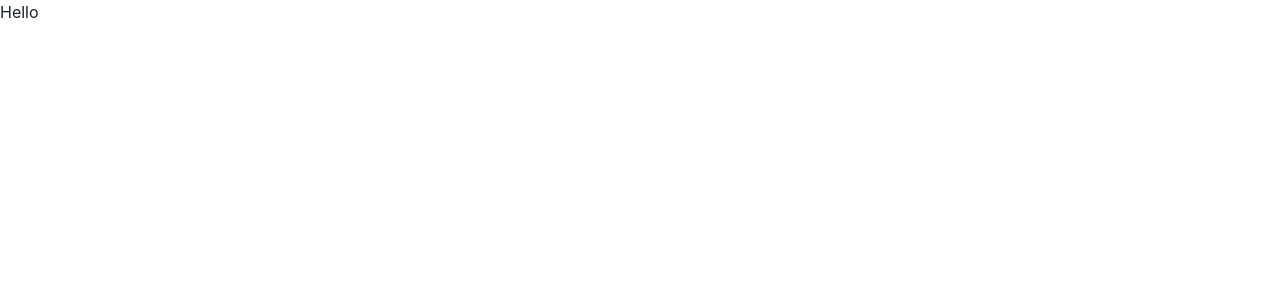
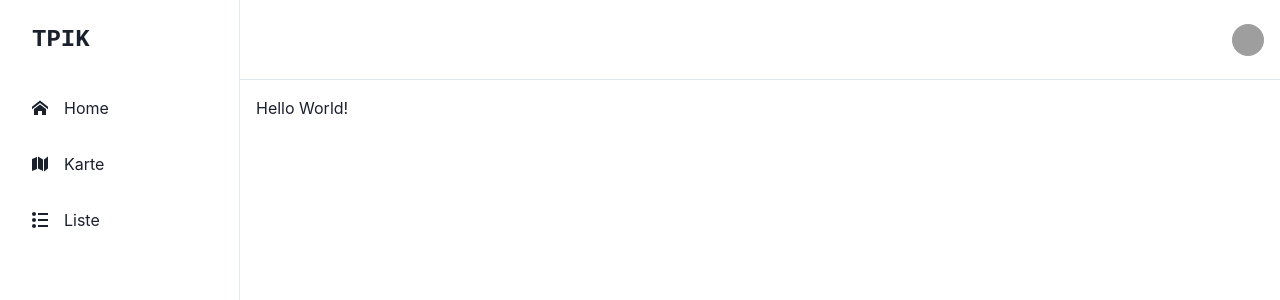
Before and after one commit to JonasDeipenbrock/thepeaksireached, a Next.js app: page / in a window 1280 px wide. Shown: the top 300 px of the page. Built offline with nearby package versions, Linux system fonts and the light colour scheme; grey boxes are pictures that could not be loaded.

Commit message:
adds basic navigation
Signed-off-by: Jonas Deipenbrock <jonas.deipenbrock@gmx.de>

```diff
--- a/package.json
+++ b/package.json
@@ -15,7 +15,8 @@
     "framer-motion": "^6",
     "next": "12.2.5",
     "react": "18.2.0",
-    "react-dom": "18.2.0"
+    "react-dom": "18.2.0",
+    "react-icons": "^4.4.0"
   },
   "devDependencies": {
     "@types/node": "18.7.13",
--- /dev/null
+++ b/src/components/Nav/MobileNav.tsx
@@ -0,0 +1,52 @@
+import {
+    Avatar,
+    Flex,
+    IconButton,
+    Text,
+    useColorModeValue,
+} from '@chakra-ui/react';
+import { ImMenu } from 'react-icons/im';
+
+type MobileNavProps = {
+    onOpen: () => void;
+};
+
+const MobileNav = (props: MobileNavProps) => {
+    return (
+        <>
+            <Flex
+                ml={{ base: 0, md: 60 }}
+                px={{ base: 4, md: 4 }}
+                height="20"
+                alignItems="center"
+                bg={useColorModeValue('white', 'gray.900')}
+                borderBottomWidth="1px"
+                borderBottomColor={useColorModeValue('gray.200', 'gray.700')}
+                justifyContent={{ base: 'space-between', md: 'flex-end' }}
+            >
+                <IconButton
+                    display={{ base: 'flex', md: 'none' }}
+                    onClick={props.onOpen}
+                    variant="outline"
+                    aria-label="open menu"
+                    icon={<ImMenu />}
+                />
+
+                <Text
+                    display={{ base: 'flex', md: 'none' }}
+                    fontSize="2xl"
+                    fontFamily="monospace"
+                    fontWeight="bold"
+                >
+                    {process.env.NEXT_PUBLIC_APP_TITLE}
+                </Text>
+
+                <Avatar
+                    size={'sm'}
+                    src="https://randomuser.me/api/portraits/men/75.jpg"
+                />
+            </Flex>
+        </>
+    );
+};
+export default MobileNav;
--- a/src/components/Nav/Nav.tsx
+++ b/src/components/Nav/Nav.tsx
@@ -1,6 +1,65 @@
+import { Box, Drawer, DrawerContent, useDisclosure } from '@chakra-ui/react';
+import { ReactNode } from 'react';
+import { IconType } from 'react-icons';
+import { ImHome, ImList2, ImMap } from 'react-icons/im';
+import MobileNav from './MobileNav';
 import Sidebar from './Sidebar';
 
-const Nav = () => {
-    return <Sidebar />;
+export type LinkItem = {
+    name: string;
+    icon: IconType;
+    href: string;
+};
+
+export const LinkItems: LinkItem[] = [
+    {
+        name: 'Home',
+        icon: ImHome,
+        href: '/',
+    },
+    {
+        name: 'Karte',
+        icon: ImMap,
+        href: '/card',
+    },
+    {
+        name: 'Liste',
+        icon: ImList2,
+        href: '/list',
+    },
+];
+
+type NavProps = {
+    children: ReactNode;
+};
+
+const Nav = (props: NavProps) => {
+    const { isOpen, onOpen, onClose } = useDisclosure();
+
+    return (
+        <>
+            <Sidebar
+                onClose={() => onClose()}
+                display={{ base: 'none', md: 'block' }}
+            />
+            <Drawer
+                autoFocus={false}
+                isOpen={isOpen}
+                placement="left"
+                onClose={onClose}
+                returnFocusOnClose={false}
+                onOverlayClick={onClose}
+                size="full"
+            >
+                <DrawerContent>
+                    <Sidebar onClose={onClose} />
+                </DrawerContent>
+            </Drawer>
+            <MobileNav onOpen={onOpen} />
+            <Box ml={{ base: 0, md: 60 }} p="4">
+                {props.children}
+            </Box>
+        </>
+    );
 };
 export default Nav;
--- /dev/null
+++ b/src/components/Nav/NavItem.tsx
@@ -0,0 +1,41 @@
+import { Flex, Icon, Link } from '@chakra-ui/react';
+import NextLink from 'next/link';
+import { IconType } from 'react-icons';
+
+type NavItemProps = {
+    icon: IconType;
+    title: string;
+    href: string;
+};
+
+const NavItem = (props: NavItemProps) => {
+    return (
+        <NextLink href={props.href} passHref>
+            <Link>
+                <Flex
+                    align="center"
+                    p="4"
+                    mx="4"
+                    borderRadius="lg"
+                    role="group"
+                    cursor="pointer"
+                    _hover={{
+                        bg: 'cyan.400',
+                        color: 'white',
+                    }}
+                >
+                    <Icon
+                        mr="4"
+                        fontSize="16"
+                        _groupHover={{
+                            color: 'white',
+                        }}
+                        as={props.icon}
+                    />
+                    {props.title}
+                </Flex>
+            </Link>
+        </NextLink>
+    );
+};
+export default NavItem;
--- a/src/components/Nav/Sidebar.tsx
+++ b/src/components/Nav/Sidebar.tsx
@@ -1,4 +1,61 @@
-const Sidebar = () => {
-    return <div>Hello</div>;
+import {
+    Box,
+    BoxProps,
+    CloseButton,
+    Flex,
+    Text,
+    useColorModeValue,
+} from '@chakra-ui/react';
+import { LinkItems } from './Nav';
+import NavItem from './NavItem';
+
+interface SidebarProps extends BoxProps {
+    onClose: () => void;
+}
+
+const Sidebar = ({ onClose, ...rest }: SidebarProps) => {
+    return (
+        <Box
+            transition="3s ease"
+            bg={useColorModeValue('white', 'gray.900')}
+            borderRight="1px"
+            borderRightColor={useColorModeValue('gray.200', 'gray.700')}
+            w={{ base: 'full', md: 60 }}
+            pos="fixed"
+            h="full"
+            {...rest}
+        >
+            <>
+                <Flex
+                    h="20"
+                    alignItems="center"
+                    mx="8"
+                    justifyContent="space-between"
+                >
+                    <Text
+                        fontSize="2xl"
+                        fontFamily="monospace"
+                        fontWeight="bold"
+                    >
+                        {process.env.NEXT_PUBLIC_APP_TITLE}
+                    </Text>
+                    <CloseButton
+                        display={{ base: 'flex', md: 'none' }}
+                        onClick={onClose}
+                    />
+                </Flex>
+                {LinkItems.map((item) => {
+                    return (
+                        <NavItem
+                            key={item.name}
+                            title={item.name}
+                            icon={item.icon}
+                            href={item.href}
+                        />
+                    );
+                })}
+            </>
+        </Box>
+    );
 };
 export default Sidebar;
--- a/src/pages/_app.tsx
+++ b/src/pages/_app.tsx
@@ -1,11 +1,14 @@
+import { ChakraProvider } from '@chakra-ui/react';
+import type { AppProps } from 'next/app';
+import Nav from '../components/Nav/Nav';
 import '../styles/globals.css';
-import type { AppProps } from 'next/app';
-import { ChakraProvider } from '@chakra-ui/react';
 
 function MyApp({ Component, pageProps }: AppProps) {
     return (
         <ChakraProvider>
-            <Component {...pageProps} />
+            <Nav>
+                <Component {...pageProps} />
+            </Nav>
         </ChakraProvider>
     );
 }
--- a/src/pages/index.tsx
+++ b/src/pages/index.tsx
@@ -1,8 +1,7 @@
 import type { NextPage } from 'next';
-import Nav from '../components/Nav/Nav';
 
 const Home: NextPage = () => {
-    return <Nav />;
+    return <>Hello World!</>;
 };
 
 export default Home;
```
Also changed, not shown: src/pages/card.tsx (added, +7 -0 lines), src/pages/list.tsx (added, +7 -0 lines), 2 other files (tests, documents, lock files or other folders).
